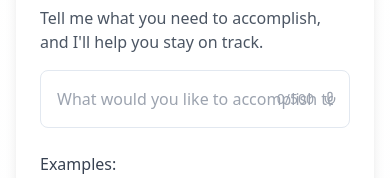
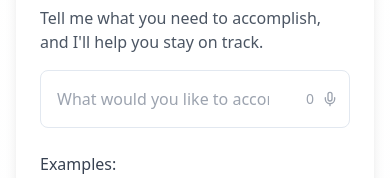
Before and after one commit to stiebeldavid/brainsitter, a React (Vite) app: page / in a window 390 px wide. Shown: the part 234-412 px from the top of the page. Built offline with nearby package versions, Linux system fonts and the light colour scheme.

Commit message:
Improve mobile layout of task input
The text in the Task input box runs over the character counter and microphone icon on mobile. This commit addresses the layout issue to improve the mobile user experience, without affecting the desktop layout.

```diff
--- a/src/pages/Index.tsx
+++ b/src/pages/Index.tsx
@@ -77,11 +77,11 @@ const Index = () => {
                   value={task}
                   onChange={(e) => setTask(e.target.value)}
                   placeholder="What would you like to accomplish today?"
-                  className="w-full p-4 border rounded-lg focus:ring-2 focus:ring-primary focus:border-transparent"
-                  maxLength={500}
+                  className="w-full p-4 pr-20 border rounded-lg focus:ring-2 focus:ring-primary focus:border-transparent text-base"
                 />
-                <div className="absolute right-3 top-1/2 -translate-y-1/2 flex items-center gap-2 text-sm text-gray-400">
-                  <span>{task.length}/500</span>
+                <div className="absolute right-3 top-1/2 -translate-y-1/2 flex items-center gap-2 text-sm text-gray-400 bg-white pl-2">
+                  <span className="hidden md:inline">{task.length}/500</span>
+                  <span className="md:hidden">{task.length}</span>
                   <Mic className="w-4 h-4 cursor-pointer hover:text-primary transition-colors" />
                 </div>
               </div>
```
